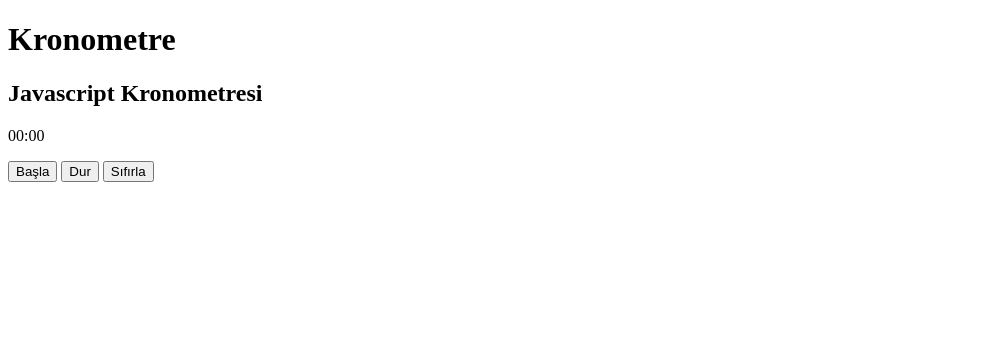
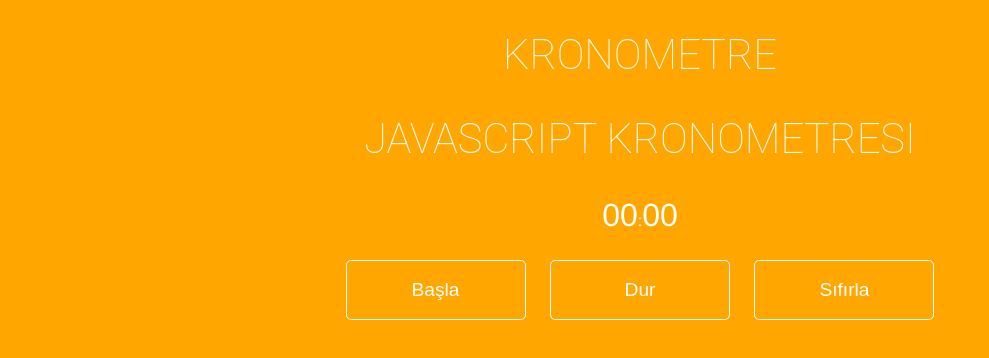
Before and after one commit to legorobotik/kronometre, a plain HTML site: page kronometre.html in a window 1280 px wide. Shown: the whole page, without its empty margins (0-989 px from the left). Drawn offline with Linux system fonts and the light colour scheme.

Commit message:
css dosyasi eklendi

```diff
--- /dev/null
+++ b/kronometre.css
@@ -0,0 +1,52 @@
+body {
+    background-color: #ffa600;
+    font-family: "HelveticaNeue-Light", "Helvetica Neue Light", "Helvetica Neue", Helvetica, Arial, "Lucida Grande", sans-serif;
+    height: 100%;
+}
+
+.wrapper {
+    width: 800px;
+    margin: 30px auto;
+    color: #fff;
+    text-align: center;
+}
+
+h1,
+h2,
+h3 {
+    font-family: 'Roboto', sans-serif;
+    font-weight: 100;
+    font-size: 2.6em;
+    text-transform: uppercase;
+}
+
+#saniye,
+#salise {
+    font-size: 2em;
+}
+
+button {
+    -moz-border-radius: 5px;
+    -webkit-border-radius: 5px;
+    border-radius: 5px;
+    -khtml-border-radius: 5px;
+    background: #ffa600;
+    color: #fff;
+    border: solid 1px #fff;
+    text-decoration: none;
+    cursor: pointer;
+    font-size: 1.2em;
+    padding: 18px 10px;
+    width: 180px;
+    margin: 10px;
+    outline: none;
+}
+
+button:hover {
+    -webkit-transition: all 0.5s ease-in-out;
+    -moz-transition: all 0.5s ease-in-out;
+    transition: all 0.5s ease-in-out;
+    background: #fff;
+    border: solid 1px #fff;
+    color: #ffa600;
+}
--- a/kronometre.html
+++ b/kronometre.html
@@ -6,15 +6,18 @@
     <meta http-equiv="X-UA-Compatible" content="IE=edge">
     <meta name="viewport" content="width=device-width, initial-scale=1.0">
     <title>Document</title>
+    <link rel="stylesheet" href="kronometre.css">
 </head>
 
 <body>
+    <div class="wrapper">
         <h1>Kronometre</h1>
         <h2>Javascript Kronometresi</h2>
         <p><span id="saniye">00</span>:<span id="salise">00</span></p>
         <button id="baslama">Başla</button>
         <button id="durdurma">Dur</button>
         <button id="sifirlama">Sıfırla</button>
+    </div>
     <script src="kronometre.js"></script>
 </body>
 
```
Lines whose indentation alone changed are shown as unchanged.
